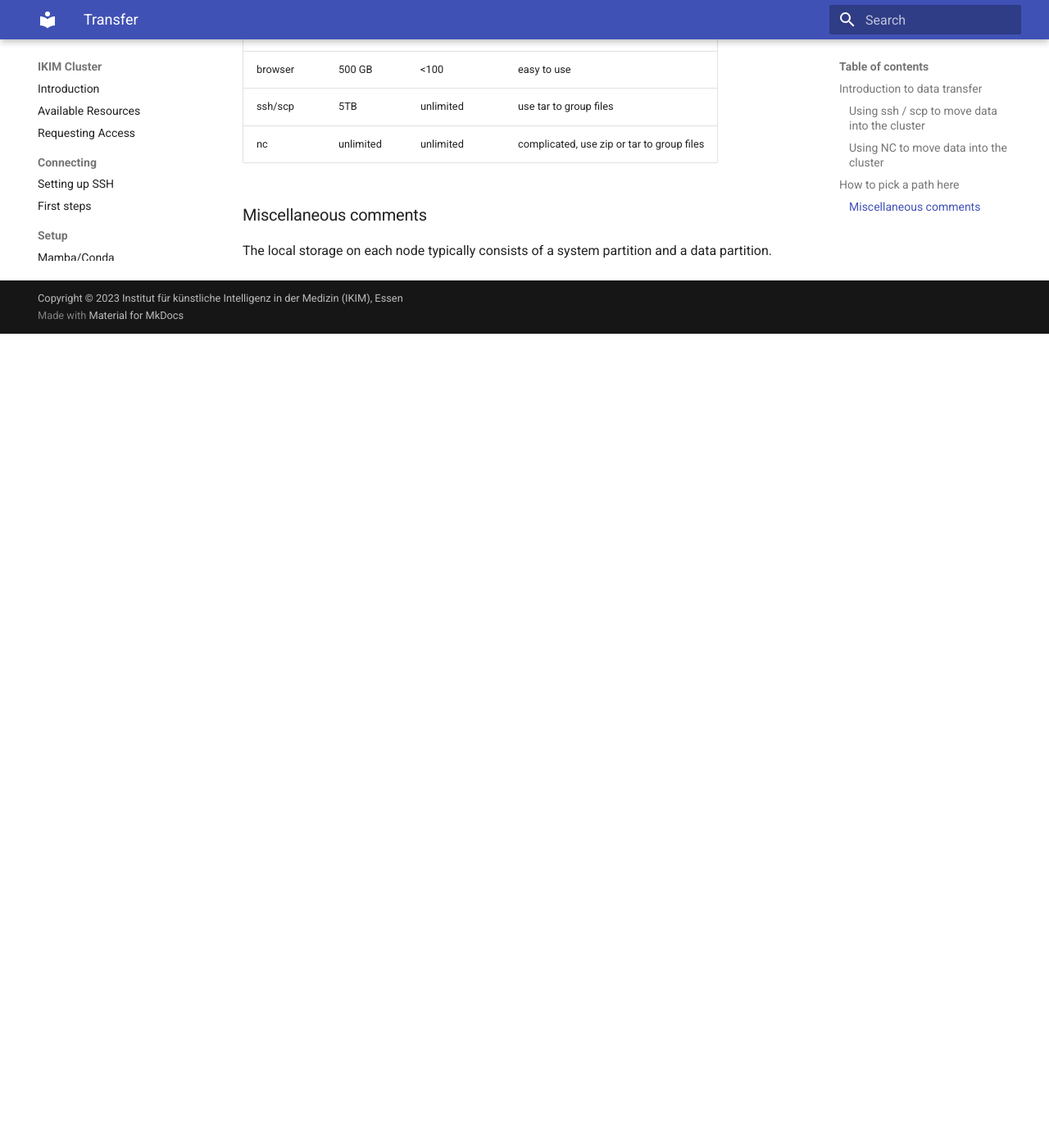
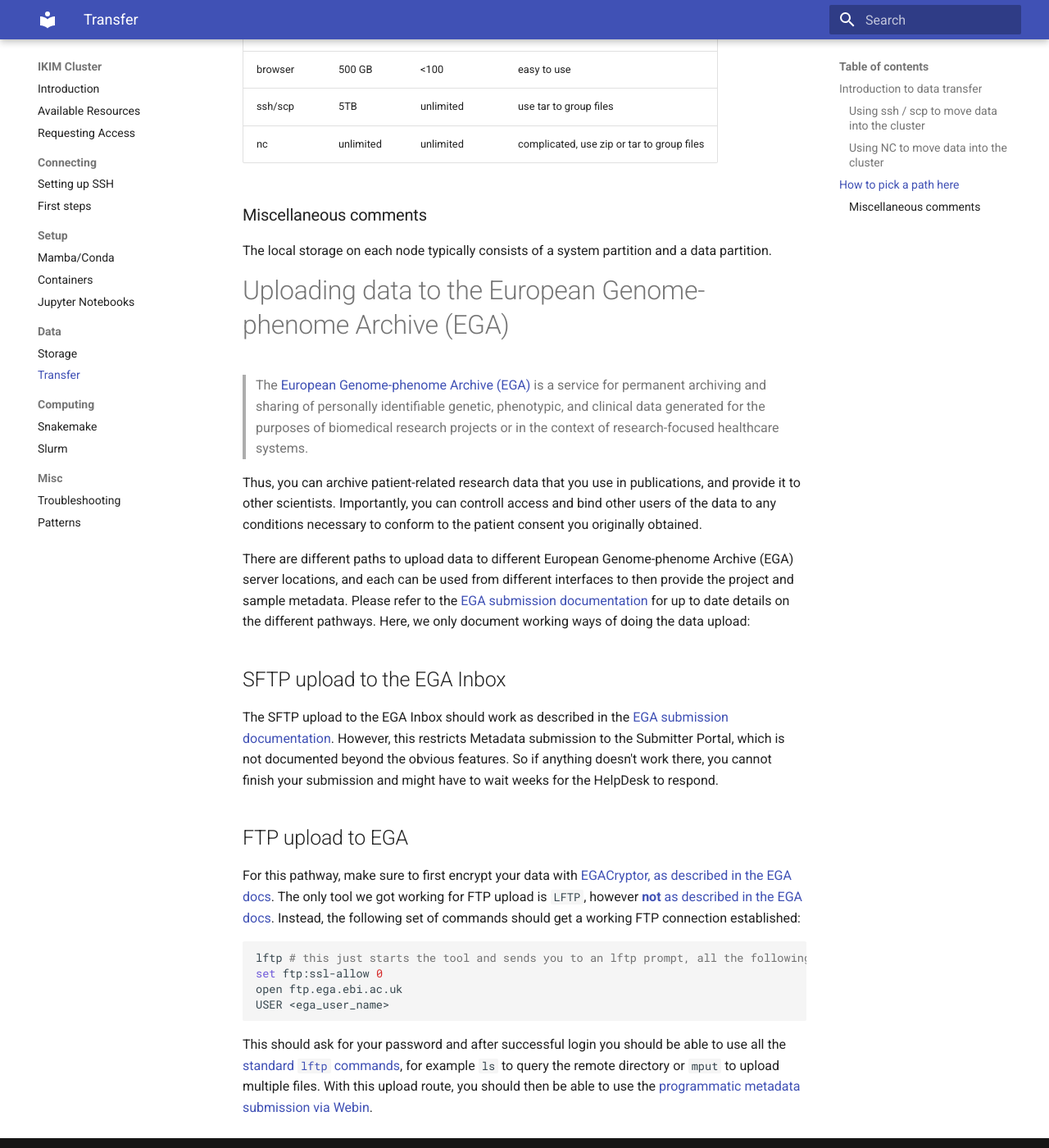
Before and after one commit to IKIM-Essen/ClusterDocs, an MkDocs documentation site: the page built from docs/transfer.md, in a window 1280 px wide and 1400 px high, scrolled down 1344 px. Shown: the whole window at 82% size. Built offline with MkDocs 1.6.1 and Material for MkDocs 9.7.7, drawn with Linux system fonts in a browser that asks for light colours; before the commit the page ends 1751 px from its top, so only the background shows below that.

Commit message:
add EGA data upload instructions to transfer.md (#40)
* add EGA data upload instructions to transfer.md

* properly write out EGA acronym upon introduction in transfer.md

* provide quick explanation of EGA in transfer.md

````diff
--- a/docs/transfer.md
+++ b/docs/transfer.md
@@ -56,3 +56,36 @@
 ### Miscellaneous comments
 
 The local storage on each node typically consists of a system partition and a data partition.
+
+# Uploading data to the European Genome-phenome Archive (EGA)
+
+> The [European Genome-phenome Archive (EGA)](https://ega-archive.org/) is a service for permanent archiving and sharing of personally identifiable genetic, phenotypic, and clinical data generated for the purposes of biomedical research projects or in the context of research-focused healthcare systems.
+
+Thus, you can archive patient-related research data that you use in publications, and provide it to other scientists.
+Importantly, you can controll access and bind other users of the data to any conditions necessary to conform to the patient consent you originally obtained.
+
+There are different paths to upload data to different European Genome-phenome Archive (EGA) server locations, and each can be used from different interfaces to then provide the project and sample metadata.
+Please refer to the [EGA submission documentation](https://ega-archive.org/) for up to date details on the different pathways.
+Here, we only document working ways of doing the data upload:
+
+## SFTP upload to the EGA Inbox
+
+The SFTP upload to the EGA Inbox should work as described in the [EGA submission documentation](https://ega-archive.org/submission/data/uploading-files/inbox/).
+However, this restricts Metadata submission to the Submitter Portal, which is not documented beyond the obvious features.
+So if anything doesn't work there, you cannot finish your submission and might have to wait weeks for the HelpDesk to respond.
+
+## FTP upload to EGA
+
+For this pathway, make sure to first encrypt your data with [EGACryptor, as described in the EGA docs](https://ega-archive.org/submission/data/uploading-files/ftp/).
+The only tool we got working for FTP upload is `LFTP`, however [**not** as described in the EGA docs](https://ega-archive.org/submission/data/uploading-files/ftp/#FTPTLS).
+Instead, the following set of commands should get a working FTP connection established:
+
+``` {.sh }
+lftp # this just starts the tool and sends you to an lftp prompt, all the following commands are within lftp
+set ftp:ssl-allow 0
+open ftp.ega.ebi.ac.uk
+USER <ega_user_name>
+```
+
+This should ask for your password and after successful login you should be able to use all the [standard `lftp` commands](https://linux.die.net/man/1/lftp), for example `ls` to query the remote directory or `mput` to upload multiple files.
+With this upload route, you should then be able to use the [programmatic metadata submission via Webin](https://ega-archive.org/submission/metadata/submission/programmatic-submission-xml/).
````
